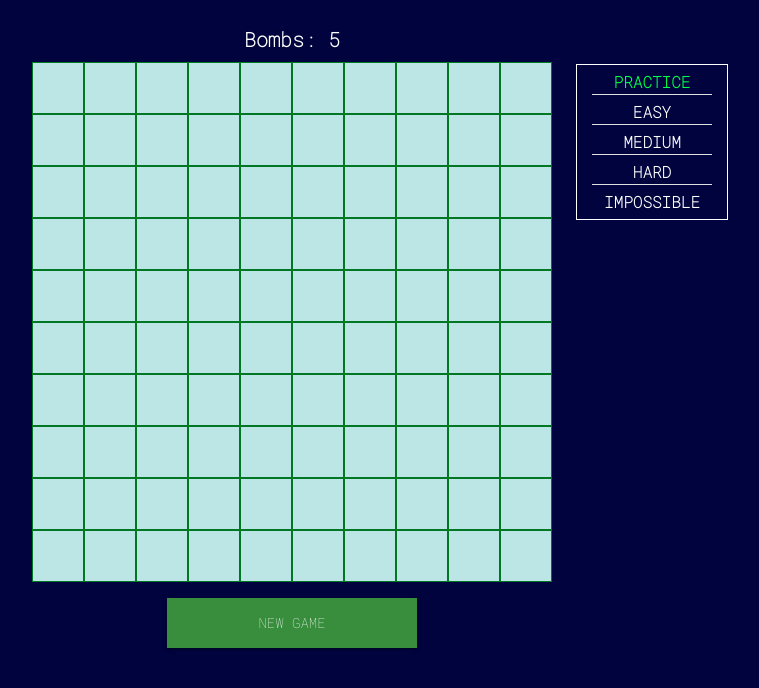
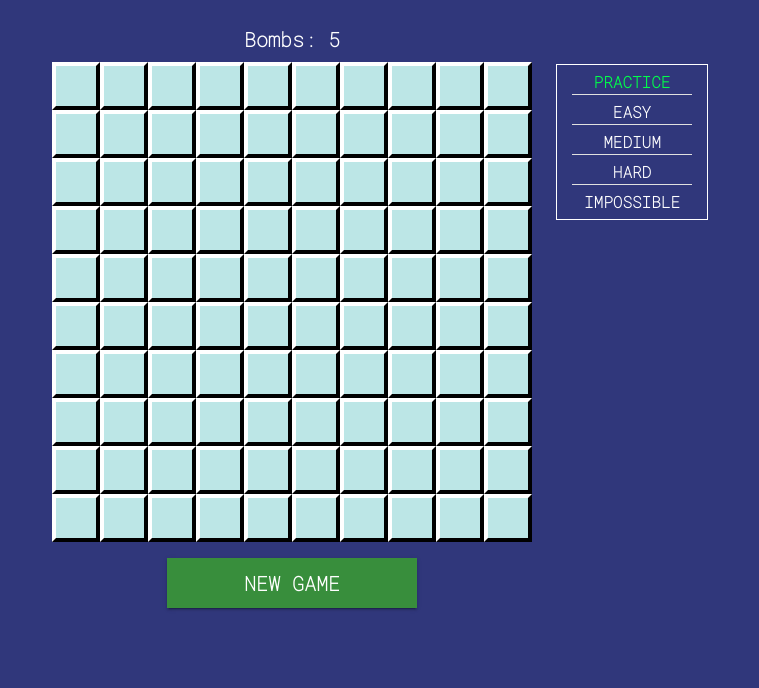
Before and after one commit to brandmch/website_v2, a React (Create React App) app: page /minesweeper in a window 1280 px wide. Shown: the top 688 px of the page, without its empty margins (272-1031 px from the left). Built offline with nearby package versions, Linux system fonts and the light colour scheme; no server answers.

Commit message:
ready for prod

```diff
--- a/src/routes/_landing/components/smallBoxes.js
+++ b/src/routes/_landing/components/smallBoxes.js
@@ -77,13 +77,13 @@ const Skills = () => {
 };
 
 const projects = [
+  ["Minesweeper", <CodeIcon />, "/minesweeper"],
   ["Weather App", <CodeIcon />, "/weather"],
+  ["Timer", <CodeIcon />, "/timer"],
+  ["JavaScript Calculator", <CodeIcon />, "/javascriptcalulator"],
   ["Drum Machine", <CodeIcon />, "/drummachine"],
-  ["JavaScript Calculator", <CodeIcon />, "/javascriptcalulator"],
   ["Markdown Previewer", <CodeIcon />, "/markdownpreviewer"],
   ["Random Quote Machine", <CodeIcon />, "/randomquotemachine"],
-  ["Timer", <CodeIcon />, "/timer"],
-  ["Minesweeper", <CodeIcon />, "/minesweeper"],
 ];
 
 const Projects = () => {
--- a/src/routes/_landing/landing.js
+++ b/src/routes/_landing/landing.js
@@ -16,6 +16,8 @@ import {
   Projects,
   Hobbies,
 } from "./components/smallBoxes";
+
+import { randomColor } from "../../utils/randomColor";
 
 const Landing = () => {
   const { width } = useWindowSize();
@@ -87,9 +89,13 @@ const Landing = () => {
   };
 
   return width ? (
-    <div style={{ backgroundColor: "#30377B" }}>
+    <div
+      style={{
+        backgroundImage: `linear-gradient(to bottom right, ${randomColor()}, rgb(255, 255, 255))`,
+      }}
+    >
       <AppBarCustom />
-
+      {/* #30377B */}
       {width > 900 ? (
         <Desktop width={width} />
       ) : width > 631 ? (
--- a/src/routes/minesweeper/App_minesweeper.js
+++ b/src/routes/minesweeper/App_minesweeper.js
@@ -123,7 +123,7 @@ const Minesweeper = () => {
 
   return (
     <ThemeProvider theme={minesweeperTheme}>
-      <Box backgroundColor="#00033D" alignItems="center" minHeight={"100vh"}>
+      <Box backgroundColor="#30377B" alignItems="center" minHeight={"100vh"}>
         <Box display="flex" flex={1} padding={3} justifyContent="center">
           <Box marginTop={5} marginRight={3}>
             {scores && <Scores state={state} setState={setState} />}
--- a/src/routes/minesweeper/components/board.js
+++ b/src/routes/minesweeper/components/board.js
@@ -107,10 +107,11 @@ const Tile = ({ x, coord, board, state, setState }) => {
       display="flex"
       alignItems="center"
       justifyContent="center"
-      height={50}
-      width={50}
+      height={40}
+      width={40}
       backgroundColor={vis ? "#FFFFFF" : "#BCE6E6"}
-      border="solid 0.5px #007723"
+      border="solid 4px"
+      borderColor="white black black white"
       sx={{ "&:active": { backgroundColor: "#00FF4A" } }}
       onClick={!won && !lost ? handleLeftClick : null}
       onContextMenu={!won && !lost ? handleRightClick : null}
@@ -120,7 +121,7 @@ const Tile = ({ x, coord, board, state, setState }) => {
         <Typography
           fontSize={25}
           fontFamily="kanit"
-          fontWeight={500}
+          fontWeight={800}
           color={checkColor(x)}
         >
           {x === 0 ? "" : x === "X" ? <LocalFireDepartmentIcon /> : x}
@@ -170,7 +171,13 @@ const NewGameButton = ({ numBombs, setState }) => {
     <Box marginTop={2}>
       <Button
         variant="contained"
-        sx={{ width: 250, height: 50, borderRadius: 0 }}
+        sx={{
+          width: 250,
+          height: 50,
+          borderRadius: 0,
+          fontWeight: 900,
+          fontSize: 20,
+        }}
         onClick={() => newGame(setState, numBombs)}
       >
         New Game
--- a/src/routes/randomQuoteMachine/randomQuoteMachine.js
+++ b/src/routes/randomQuoteMachine/randomQuoteMachine.js
@@ -3,6 +3,7 @@ import TwitterIcon from "@mui/icons-material/Twitter";
 import AppBarCustom from "../../components/appbar";
 import FooterCustom from "../../components/footer";
 import rgbToHex from "../../utils/rgbToHex";
+import { randomColor } from "../../utils/randomColor";
 import "./randomQuoteMachine.css";
 
 // Grabs array of quotes from API. Returns 1 random quote from the array.
@@ -14,15 +15,6 @@ const randomQuote = async () => {
     .then((data) => {
       return data[Math.floor(Math.random() * data.length)];
     });
-};
-
-// Returns a random color in rgba()
-// Used for state.backgroundColor
-const randomColor = () => {
-  function randomValue() {
-    return Math.floor(Math.random() * 256);
-  }
-  return `rgb(${randomValue()}, ${randomValue()}, ${randomValue()})`;
 };
 
 // Turns the current quote in state into a string for Twitter http
--- /dev/null
+++ b/src/utils/randomColor.js
@@ -0,0 +1,8 @@
+// Returns a random color in rgba()
+
+export const randomColor = () => {
+  function randomValue() {
+    return Math.floor(Math.random() * 256);
+  }
+  return `rgb(${randomValue()}, ${randomValue()}, ${randomValue()})`;
+};
```
